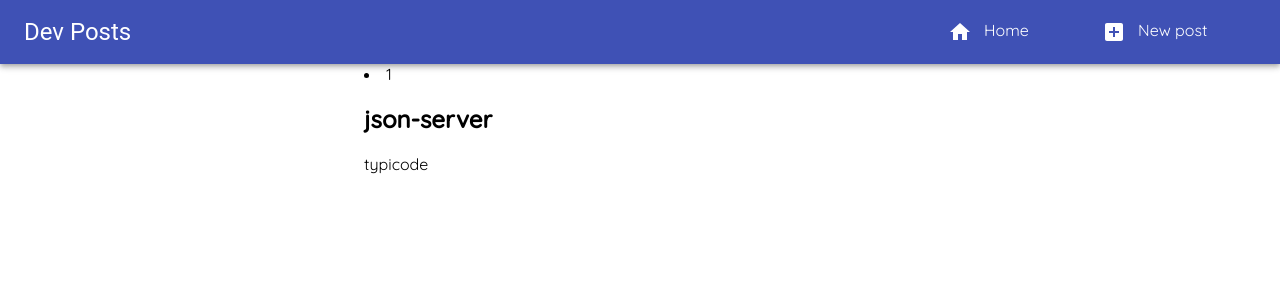
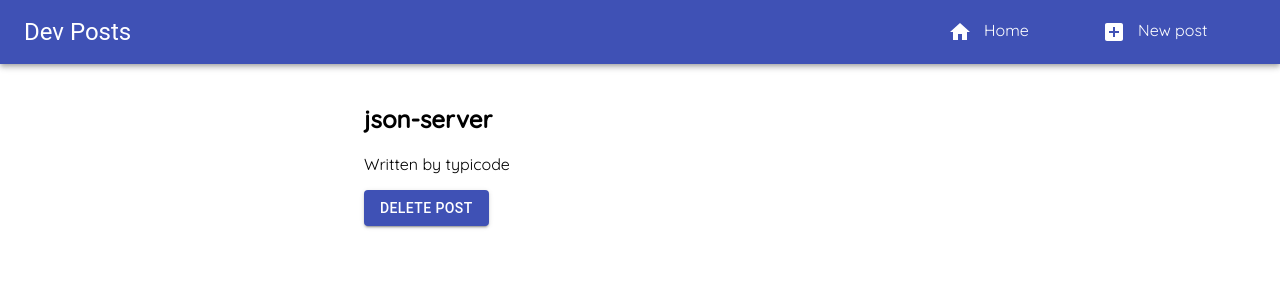
Before and after one commit to sarah27h/posts-app, a React (Create React App) app: page /posts/1 in a window 1280 px wide. Shown: the top 300 px of the page. Built offline with nearby package versions, Linux system fonts and the light colour scheme; data requests are answered from the project's data file.

Commit message:
Feat: add delete feature

```diff
--- a/src/components/posts/Post.js
+++ b/src/components/posts/Post.js
@@ -1,24 +1,42 @@
 import React from 'react';
-import { useParams } from 'react-router-dom';
+import { useHistory, useParams } from 'react-router-dom';
 import useFetch from '../../hooks/useFetch';
+import Button from '@material-ui/core/Button';
+import Box from '@material-ui/core/Box';
 
 export default function Post() {
   const { id } = useParams();
 
+  const history = useHistory();
+
   const { data: post, isPending, errorMessage } = useFetch(`http://localhost:8000/posts/${id}`);
 
+  const handleDelete = (postId) => {
+    // DELETE post to our api
+    fetch(`http://localhost:8000/posts/${post.id}`, {
+      method: 'DELETE',
+    }).then(() => {
+      // programatically direct user to home page
+      history.push('/');
+    });
+  };
+
   return (
-    <li>
-      {id}
+    <>
+      <Box mt={5}>
         {isPending && <p>Loading.....</p>}
         {errorMessage && <p>Can't fetch data</p>}
         {post && (
           <article>
             <h2>{post.title}</h2>
+            <p>Written by {post.author}</p>
             <p>{post.body}</p>
-          <p>{post.author}</p>
           </article>
         )}
-    </li>
+        <Button onClick={() => handleDelete(post.id)} variant="contained" color="primary">
+          delete post
+        </Button>
+      </Box>
+    </>
   );
 }
```
Lines whose indentation alone changed are shown as unchanged.
